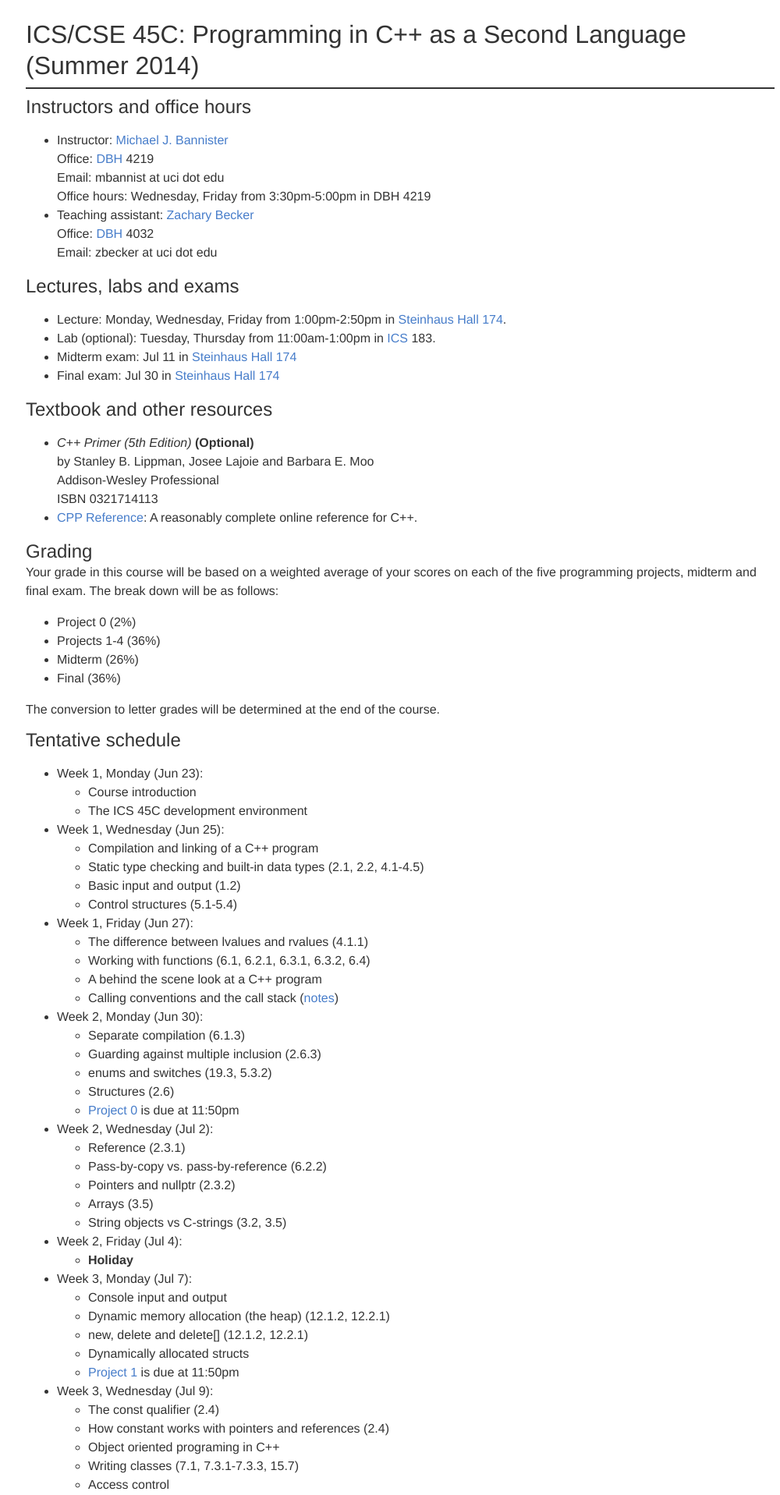
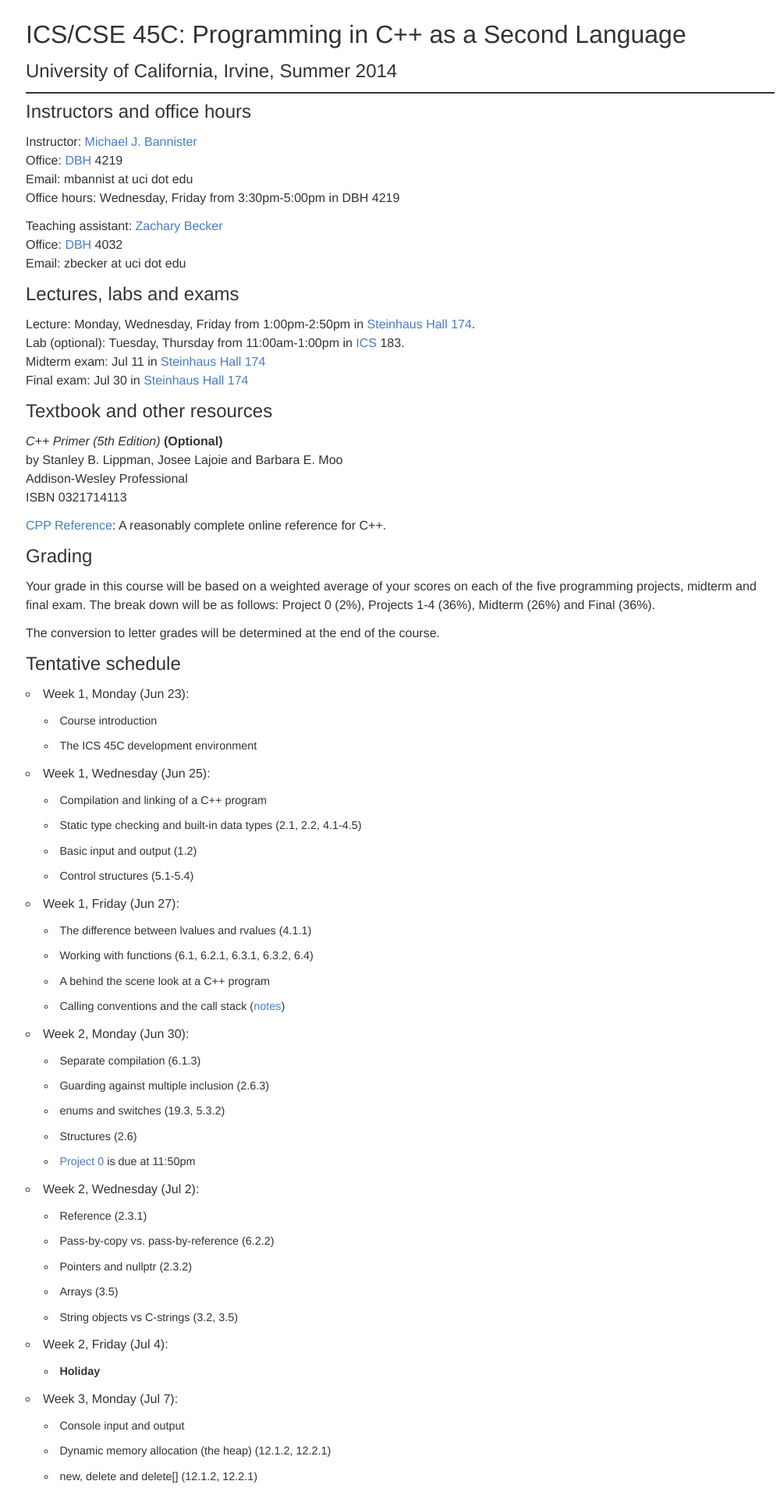
Before and after one commit to jacksonjw12/mbannister.github.io, a Jekyll site: the page built from _teaching/ics45c/index.md, in a window 1280 px wide. Shown: the top 1917 px of the page at 78% size, without its empty margins (127-1127 px from the left). Built offline with Jekyll 4.4.1, drawn with Linux system fonts in a browser that asks for light colours.

Commit message:
Make CSS better for class webpages

```diff
--- a/_includes/author-list.html
+++ b/_includes/author-list.html
@@ -1,4 +1,4 @@
-<ul class="sentence-ul">
+<ul class="authors">
 {% for author in include.author %}
 <li>{% include author-link.html name=author %}--></li>
 {% endfor %}
--- a/_includes/inproceedings-summary.html
+++ b/_includes/inproceedings-summary.html
@@ -14,7 +14,7 @@
   {% assign link = conference.link %}
 {% endif %}
 
-<ul class="inline-ul">
+<ul class="venues">
   <li>Presented at <a href="{{ link }}">{{ include.page.conference }}</a>.</li>
 
   {% if include.page.fullversion %}
--- a/_sass/common.sass
+++ b/_sass/common.sass
@@ -24,6 +24,7 @@
   font-family: $helvetica
   line-height: 1.25
   margin: 0
+  margin-bottom: 0.75rem
   text-rendering: optimizeLegibility
 
 h1, h2
@@ -61,31 +62,22 @@
 
 
 //==== Lists ===================================================================
-.empty-ul
-  margin: 0
-  padding: 0
-  list-style-type: none
+ul
+  list-style: circle inside
 
-.sentence-ul
-  margin: 0
-  padding: 0
-  display: block
-  li
-    display: inline-block
-    white-space: nowrap
-    &::after
-      content: ","
-    &:nth-last-child(2)::after
-      content: " and "
-    &:last-child::after
-      content: "."
+ol
+  list-style: decimal inside
 
-.inline-ul
-  margin: 0
-  padding: 0
-  display: block
-  li
-    display: inline-block
+ul, ol
+  padding-left: 0
+  margin-top: 0
+
+ul ul, ul ol, ol ul, ol ol
+  margin: 0.75rem 0 0.75rem 1.5rem
+  font-size: 90%
+
+li
+  margin-bottom: 0.75em
 
 dl
   margin-bottom: 0.75rem
@@ -94,7 +86,6 @@
     margin-top: 0.75rem
   dd
     margin: 0
-
 
 //==== Responsive Breaks =======================================================
 @media (min-width: 400px)
--- a/_sass/homepage.sass
+++ b/_sass/homepage.sass
@@ -1,6 +1,12 @@
+li
+  list-style-type: none
+  margin: 0
+
 //==== Header ==================================================================
 header
   margin-bottom: 1.5rem
+  h1, h2
+    margin: 0
   img
     display: block
     margin: 0 auto
@@ -11,15 +17,16 @@
   margin-top: 1.5em
   text-align: center
 
+#contacts, #profiles
+  display: block
+  line-height: 2
+  margin: 0
+
 #contacts
   margin-top: 0.75rem
 
 #profiles
   margin-bottom: 0.75rem
-
-#contacts, #profiles
-  display: block
-  line-height: 2
 
 @media (min-width: 400px)
   #contacts, #profiles
@@ -43,7 +50,9 @@
   #contacts, #profiles
     display: inline-block
     vertical-align: top
-    margin: 1rem 1rem 0rem 0rem
+    margin: 0.75rem 0rem 0rem 0rem
+  #contacts
+    margin-right: 3rem
 
 //==== Sections ================================================================
 section h2
@@ -53,3 +62,26 @@
 @media (min-width: 550px)
   #about h2
     display: none
+
+//==== Research ================================================================
+.inproceedings h4
+  margin: 0
+
+.authors
+  margin: 0
+  li
+    margin: 0
+    display: inline
+    white-space: nowrap
+    &::after
+      content: ","
+    &:nth-last-child(2)::after
+      content: " and "
+    &:last-child::after
+      content: "."
+
+.venues
+  margin: 0
+  li
+    margin: 0
+    display: inline
--- a/_teaching/ics45c/index.md
+++ b/_teaching/ics45c/index.md
@@ -5,52 +5,56 @@
 year: 2014
 syllabus: true
 ---
-ICS/CSE 45C: Programming in C++ as a Second Language (Summer 2014)
-==================================================================
+
+# ICS/CSE 45C: Programming in C++ as a Second Language
+
+## University of California, Irvine, Summer 2014
+
 ------------------------------------------------------------------
 
-Instructors and office hours
-----------------------------
-- Instructor: [Michael J. Bannister](http://www.ics.uci.edu/~mbannist)
-  Office: [DBH](http://www.classrooms.uci.edu/GAC/DBH.html) 4219
-  Email: mbannist at uci dot edu
-  Office hours: Wednesday, Friday from 3:30pm-5:00pm in DBH 4219
-- Teaching assistant: [Zachary Becker](http://www.ics.uci.edu/~zbecker)
-  Office: [DBH](http://www.classrooms.uci.edu/GAC/DBH.html) 4032
-  Email: zbecker at uci dot edu
+## Instructors and office hours
+
+Instructor: [Michael J. Bannister](http://www.ics.uci.edu/~mbannist)
+Office: [DBH](http://www.classrooms.uci.edu/GAC/DBH.html) 4219
+Email: mbannist at uci dot edu
+Office hours: Wednesday, Friday from 3:30pm-5:00pm in DBH 4219
+
+Teaching assistant: [Zachary Becker](http://www.ics.uci.edu/~zbecker)
+Office: [DBH](http://www.classrooms.uci.edu/GAC/DBH.html) 4032
+Email: zbecker at uci dot edu
 
 
-Lectures, labs and exams
-------------------------
-- Lecture: Monday, Wednesday, Friday from 1:00pm-2:50pm in [Steinhaus Hall 174](http://www.classrooms.uci.edu/GAC/SH174.html).
-- Lab (optional): Tuesday, Thursday from 11:00am-1:00pm in [ICS](http://www.classrooms.uci.edu/GAC/DBH.html) 183.
-- Midterm exam: Jul 11 in [Steinhaus Hall 174](http://www.classrooms.uci.edu/GAC/SH174.html)
-- Final exam: Jul 30 in [Steinhaus Hall 174](http://www.classrooms.uci.edu/GAC/SH174.html)
+## Lectures, labs and exams
+
+Lecture: Monday, Wednesday, Friday from 1:00pm-2:50pm in [Steinhaus Hall 174](http://www.classrooms.uci.edu/GAC/SH174.html).
+Lab (optional): Tuesday, Thursday from 11:00am-1:00pm in [ICS](http://www.classrooms.uci.edu/GAC/DBH.html) 183.
+Midterm exam: Jul 11 in [Steinhaus Hall 174](http://www.classrooms.uci.edu/GAC/SH174.html)
+Final exam: Jul 30 in [Steinhaus Hall 174](http://www.classrooms.uci.edu/GAC/SH174.html)
 
 
-Textbook and other resources
-----------------------------
-- _C++ Primer (5th Edition)_  __(Optional)__
-  by Stanley B. Lippman, Josee Lajoie and Barbara E. Moo
-  Addison-Wesley Professional
-  ISBN 0321714113
-- [CPP Reference](http://en.cppreference.com/w/): A reasonably complete online reference for C++.
+## Textbook and other resources
+
+_C++ Primer (5th Edition)_  __(Optional)__
+by Stanley B. Lippman, Josee Lajoie and Barbara E. Moo
+Addison-Wesley Professional
+ISBN 0321714113
+
+[CPP Reference](http://en.cppreference.com/w/): A reasonably complete online reference for C++.
 
 
-Grading
--------
+## Grading
+
 Your grade in this course will be based on a weighted average of your scores on each of the five programming projects, midterm and final exam. The break down will be as follows:
-
-- Project 0 (2%)
-- Projects 1-4 (36%)
-- Midterm (26%)
-- Final (36%)
+Project 0 (2%),
+Projects 1-4 (36%),
+Midterm (26%) and
+Final (36%).
 
 The conversion to letter grades will be determined at the end of the course.
 
 
-Tentative schedule
-------------------
+## Tentative schedule
+
 - Week 1, Monday (Jun 23):
   * Course introduction
   * The ICS 45C development environment
@@ -131,8 +135,8 @@
   * [Topics on the final](final)
 
 
-Example code
-------------
+## Example code
+
 - [Example0](examples/example0.tar.gz): Fundamental types and control structures
 - [Example1](examples/example1.tar.gz): Functions in C++
 - [Example2](examples/example2.tar.gz): Separate compilation
@@ -162,8 +166,8 @@
 [http://www.ics.uci.edu/~thornton/ics45c/CodeExamples/](http://www.ics.uci.edu/~thornton/ics45c/CodeExamples/)
 
 
-Projects
---------
+## Projects
+
 The majority of your effort in this course will be spent on programming projects; the only way to learn a language is to use the language. All of these projects will be coded entirely in C++, specifically C++14. Programming in C++ requires a level of care beyond that required in a higher level language like Python. So expect the project to take more time than than your previous programming projects. If you have prior experience programming in C, make sure you are programming your projects using C++. In general, make sure you start your project early to allow time for debugging.
 
 Your projects will be evaluated based on their _correctness_ and _quality_.  Specifically, your projects will be evaluated on a 30-point scale. The break down of the points will fall into two categories: correctness and quality.
@@ -184,8 +188,8 @@
 - Project 4: [Snake game](project4/)
 
 
-Academic honesty
-----------------
+## Academic honesty
+
 As a student in this course, you are expected to understand and follow the academic honest policies of the University of California, Irvine and the Bren School of Information and Computer Science. Please take a few minutes to familiarize yourself with these [policies](http://www.ics.uci.edu/ugrad/policies/#03).
 
 All of your submitted code is expected to be completed solely by you without outside assistance. Sharing code with students in the class is not permitted. Of course, high-level discussion of course material is permitted and encouraged. All submissions will be analyzed by automated plagiarism detection software, which detects similarities in your code with other students code (this quarter and in the past) and code available on the internet. Similarly, in-class exams are expected to be an individual effort. In addition, all exams will be closed-notes and closed-book.
@@ -195,11 +199,11 @@
 Overall, a bad course grade is nowhere near as bad as getting caught cheating.
 
 
-Accommodations for disabilities
--------------------------------
+## Accommodations for disabilities
+
 If you feel that you may need an accommodation based on the impact of a disability, you should contact me privately to discuss these specific needs. Also, contact the Disability Services Center [online](http://www.disability.uci.edu) or by phone at (949) 824-7494 as soon as possible to better ensure that such accommodations, such as alternative test-taking environments or note-taking services, can be arranged for you in a timely way.
 
 
-Acknowledgments
----------------
+## Acknowledgments
+
 This course and webpage are in large part based on an offering of this course by [Alex Thornton](http://www.ics.uci.edu/~thornton) in Spring 2014.
--- a/index.html
+++ b/index.html
@@ -13,12 +13,12 @@
     <h1>{{ site.name }}</h1>
     <h2>{{ site.department }}</h2>
     <h2>{{ site.school }}</h2>
-    <ul class="empty-ul" id="contacts">
+    <ul id="contacts">
       {% for contact in site.contacts %}
       <li>{% if contact.link %}<a href="{{ contact.link }}">{{ contact.name }}</a>{% else %}{{ contact.name }}{% endif %}</li>
       {% endfor %}
     </ul>
-    <ul class="empty-ul" id="profiles">
+    <ul id="profiles">
       {% for profile in site.profiles %}
       <li>{% if profile.link %}<a href="{{ profile.link }}">{{ profile.name }}</a>{% else %}{{ profile.name }}{% endif %}</li>
       {% endfor %}
@@ -39,7 +39,7 @@
   <h2>Teaching</h2>
   <article>
   <h3>Summer 2014</h3>
-  <ul class="empty-ul">
+  <ul>
     {% assign courses = (site.teaching | where: 'syllabus', true %}{% for page in courses %}
     <li><a href="{{site.baseurl}}{{page.url}}">{{ page.title }}</a></li>
     {% endfor %}
```
